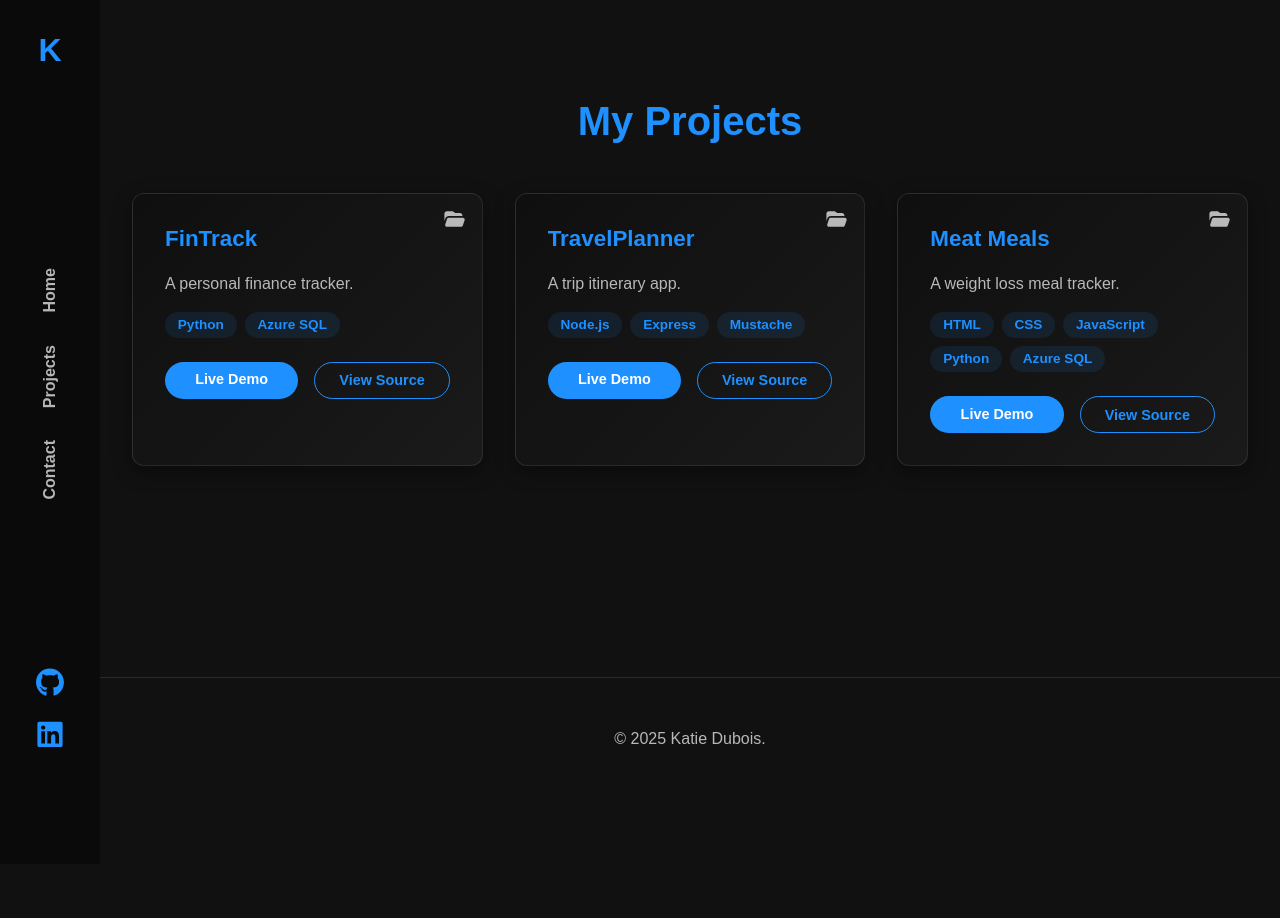
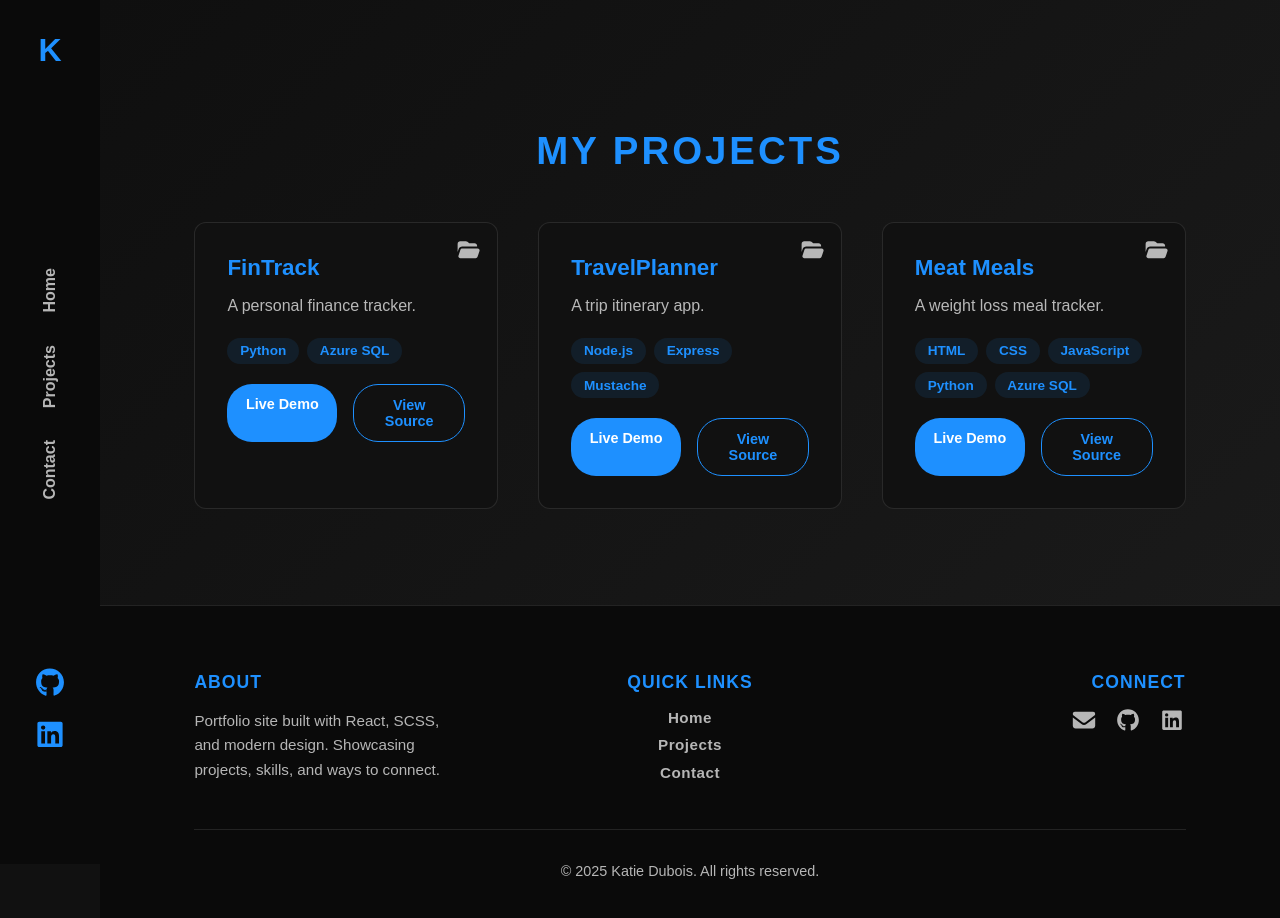
Before and after one commit to kndubois/kndubois.github.io, a React (Vite) app: page /projects in a window 1280 px wide. Shown: the top 918 px of the page. Before the commit the page ends 800 px from the top, so only its background shows below. Built offline with nearby package versions, Linux system fonts and the light colour scheme.

Commit message:
updated footer

```diff
--- a/src/components/Footer.tsx
+++ b/src/components/Footer.tsx
@@ -1,7 +1,63 @@
+import { FontAwesomeIcon } from "@fortawesome/react-fontawesome";
+import { faEnvelope } from "@fortawesome/free-solid-svg-icons";
+import { faGithub, faLinkedin } from "@fortawesome/free-brands-svg-icons";
+
 export default function Footer() {
   return (
-    <footer>
-      <p>© {new Date().getFullYear()} Katie Dubois.</p>
+    <footer className="footer">
+      <div className="footer-content">
+
+        <div className="footer-section about">
+          <h3>About</h3>
+          <p>
+            Portfolio site built with React, SCSS, and modern design.
+            Showcasing projects, skills, and ways to connect.
+          </p>
+        </div>
+
+        <div className="footer-section links">
+          <h3>Quick Links</h3>
+          <ul>
+            <li><a href="/">Home</a></li>
+            <li><a href="/projects">Projects</a></li>
+            <li><a href="/contact">Contact</a></li>
+          </ul>
+        </div>
+
+        <div className="footer-section connect">
+          <h3>Connect</h3>
+          <div className="socials">
+            <a
+              href="mailto:youremail@example.com"
+              aria-label="Email"
+              target="_blank"
+              rel="noopener noreferrer"
+            >
+              <FontAwesomeIcon icon={faEnvelope} />
+            </a>
+            <a
+              href="https://github.com/kndubois"
+              aria-label="GitHub"
+              target="_blank"
+              rel="noopener noreferrer"
+            >
+              <FontAwesomeIcon icon={faGithub} />
+            </a>
+            <a
+              href="https://linkedin.com/in/kndubois"
+              aria-label="LinkedIn"
+              target="_blank"
+              rel="noopener noreferrer"
+            >
+              <FontAwesomeIcon icon={faLinkedin} />
+            </a>
+          </div>
+        </div>
+      </div>
+
+      <div className="footer-bottom">
+        <p>© {new Date().getFullYear()} Katie Dubois. All rights reserved.</p>
+      </div>
     </footer>
   );
 }
--- a/src/styles/global.scss
+++ b/src/styles/global.scss
@@ -439,31 +439,32 @@ p {
 
 /* ===== Projects Page===== */
 .projects {
-  padding: 4rem 2rem;
-  background: $dark-bg;
+  padding: 6rem 8%;
+  background: linear-gradient(135deg, #0f0f0f, #1a1a1a);
+  text-align: center;
 
   h1 {
-    text-align: center;
-    font-size: 2.5rem;
+    font-size: 2.4rem;
     margin-bottom: 3rem;
-    color: $accent-color;
+    font-weight: 700;
+    color: $primary-color;
+    text-transform: uppercase;
+    letter-spacing: 3px;
   }
 
   .project-list {
     display: grid;
     grid-template-columns: repeat(auto-fit, minmax(300px, 1fr));
-    gap: 2rem;
-    max-width: 1200px;
-    margin: 0 auto;
+    gap: 2.5rem;
   }
 
   .project-card {
     position: relative;
+    background: #111;
+    border: 1px solid rgba(255, 255, 255, 0.1);
+    padding: 2rem;
     border-radius: 12px;
-    padding: 2rem;
-    background: linear-gradient(135deg, #0f0f0f, #1a1a1a);
-    border: 1px solid rgba(255, 255, 255, 0.1);
-    box-shadow: 0 6px 20px rgba(0,0,0,0.4);
+    text-align: left;
     transition: transform 0.3s ease, box-shadow 0.3s ease;
 
       &:hover {
@@ -476,7 +477,7 @@ p {
         top: 1rem;
         right: 1rem;
         color: $muted-text;
-        font-size: 1.2rem;
+        font-size: 1.3rem;
         transition: color 0.3s ease;
 
         &:hover {
@@ -486,22 +487,23 @@ p {
 
     h2 {
       margin-top: 0;
+      margin-bottom: 0.75rem;
       font-size: 1.4rem;
       color: $primary-color;
     }
 
     p {
-      margin: 0.75rem 0 1rem;
+      margin: 0 0 1.25rem;
+      color: $muted-text;
       font-size: 1rem;
       line-height: 1.5;
-      color: $muted-text;
     }
 
     .tech-stack {
-      margin: 1rem 0;
       display: flex;
       flex-wrap: wrap;
       gap: 0.5rem;
+      margin-bottom: 1.25rem;
 
       span {
         background: rgba($primary-color, 0.1);
@@ -514,19 +516,18 @@ p {
     }
 
     .buttons {
-      margin-top: 1.5rem;
       display: flex;
+      flex-wrap: wrap;
       gap: 1rem;
 
       .btn-card {
         flex: 1;
         text-align: center;
-        padding: 0.6rem 1rem;
+        padding: 0.75rem 1rem;
         border-radius: 25px;
         font-size: 0.9rem;
         font-weight: bold;
         text-decoration: none;
-        cursor: pointer;
         transition: background 0.3s ease, color 0.3s ease;
 
         &.secondary {
@@ -691,14 +692,94 @@ p {
 
 
 /* ===== Footer ===== */
-footer,
 .footer {
-  margin-top:auto;
-  text-align: center;
-  padding: 2rem;
-  background: $dark-bg;
+  background: #0a0a0a;
   color: $muted-text;
+  padding: 3rem 8% 1.5rem;
   border-top: 1px solid rgba(255, 255, 255, 0.1);
+
+  .footer-content {
+    display: grid;
+    grid-template-columns: 1fr 1fr 1fr;
+    gap: 2rem;
+    margin-bottom: 2rem;
+    align-items: start;
+
+    .footer-section {
+      h3 {
+        font-size: 1.1rem;
+        margin-bottom: 1rem;
+        color: $primary-color;
+        text-transform: uppercase;
+        letter-spacing: 1px;
+      }
+
+      p {
+        font-size: 0.95rem;
+        line-height: 1.6;
+        max-width: 260px;
+      }
+
+      &.about {
+        text-align: left;
+      }
+
+      &.links {
+        text-align: center;
+
+        ul {
+          list-style: none;
+          padding: 0;
+          margin: 0;
+          display: inline-flex;
+          flex-direction: column;
+          gap: 0.6rem;
+
+          li a {
+            color: $muted-text;
+            text-decoration: none;
+            font-size: 0.95rem;
+            font-weight: 600;
+            letter-spacing: 0.5px;
+            transition: color 0.3s ease;
+
+            &:hover {
+              color: $primary-color;
+            }
+          }
+        }
+      }
+
+
+      &.connect {
+        text-align: right;
+
+        .socials {
+          display: flex;
+          justify-content: flex-end;
+          gap: 1rem;
+
+          a {
+            color: $muted-text;
+            font-size: 1.4rem;
+            transition: color 0.3s ease;
+
+            &:hover {
+              color: $secondary-color;
+            }
+          }
+        }
+      }
+    }
+  }
+
+  .footer-bottom {
+    border-top: 1px solid rgba(255, 255, 255, 0.1);
+    padding-top: 1rem;
+    text-align: center;
+    font-size: 0.9rem;
+    color: $muted-text;
+  }
 }
 
 
@@ -738,7 +819,7 @@ footer,
   transform: translateY(0);
 }
 
-/* Desktop only */
+/* Desktop view */
 @media (min-width: 769px) {
   .content {
     margin-left: 100px;
@@ -855,4 +936,44 @@ footer,
     width: 220px;
     height: 220px;
   }
+
+  .projects {
+    padding: 4rem 1.5rem;
+
+    h1 {
+      font-size: 2rem;
+      margin-bottom: 2rem;
+    }
+
+    .project-list {
+      grid-template-columns: 1fr; /* stack cards */
+      gap: 1.5rem;
+    }
+
+    .project-card {
+      padding: 1.5rem;
+
+      h2 { font-size: 1.25rem; }
+      p { font-size: 0.95rem; }
+      .tech-stack span { font-size: 0.8rem; }
+
+      .buttons {
+        flex-direction: column;
+        .btn-card { width: 100%; }
+      }
+    }
+  }
+
+  .footer {
+    text-align: center;
+
+    .footer-content {
+      grid-template-columns: 1fr;
+      text-align: center;
+
+      .socials {
+        justify-content: center;
+      }
+    }
+  }
 }
```
